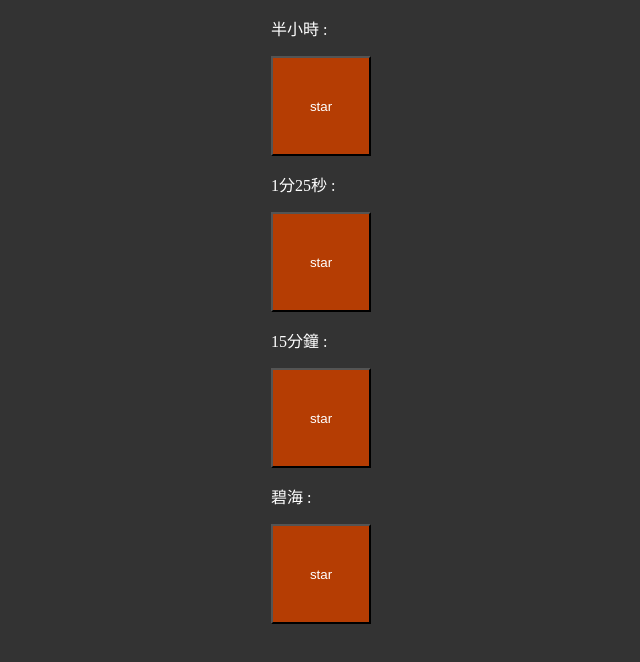
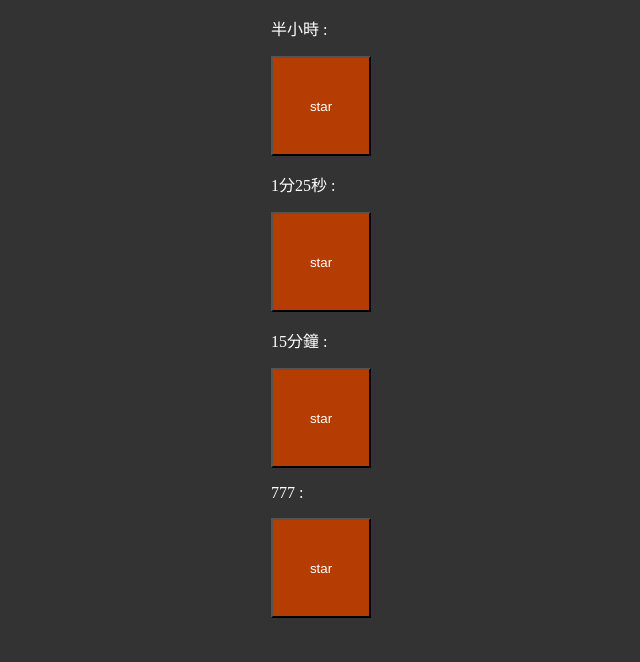
Before and after one commit to adtneil/adtneil.github.io, a plain HTML site: page index.html in a window 1280 px wide. Shown: the whole page, without its empty margins (229-869 px from the left). Drawn offline with Linux system fonts and the light colour scheme.

Commit message:
Update index.html

```diff
--- a/index.html
+++ b/index.html
@@ -54,7 +54,7 @@
             go
         </button>
     </div>
-    <p class="minutes302p">碧海 :
+    <p class="minutes302p">777 :
 
     </p>
     <div class="btn999">
```
